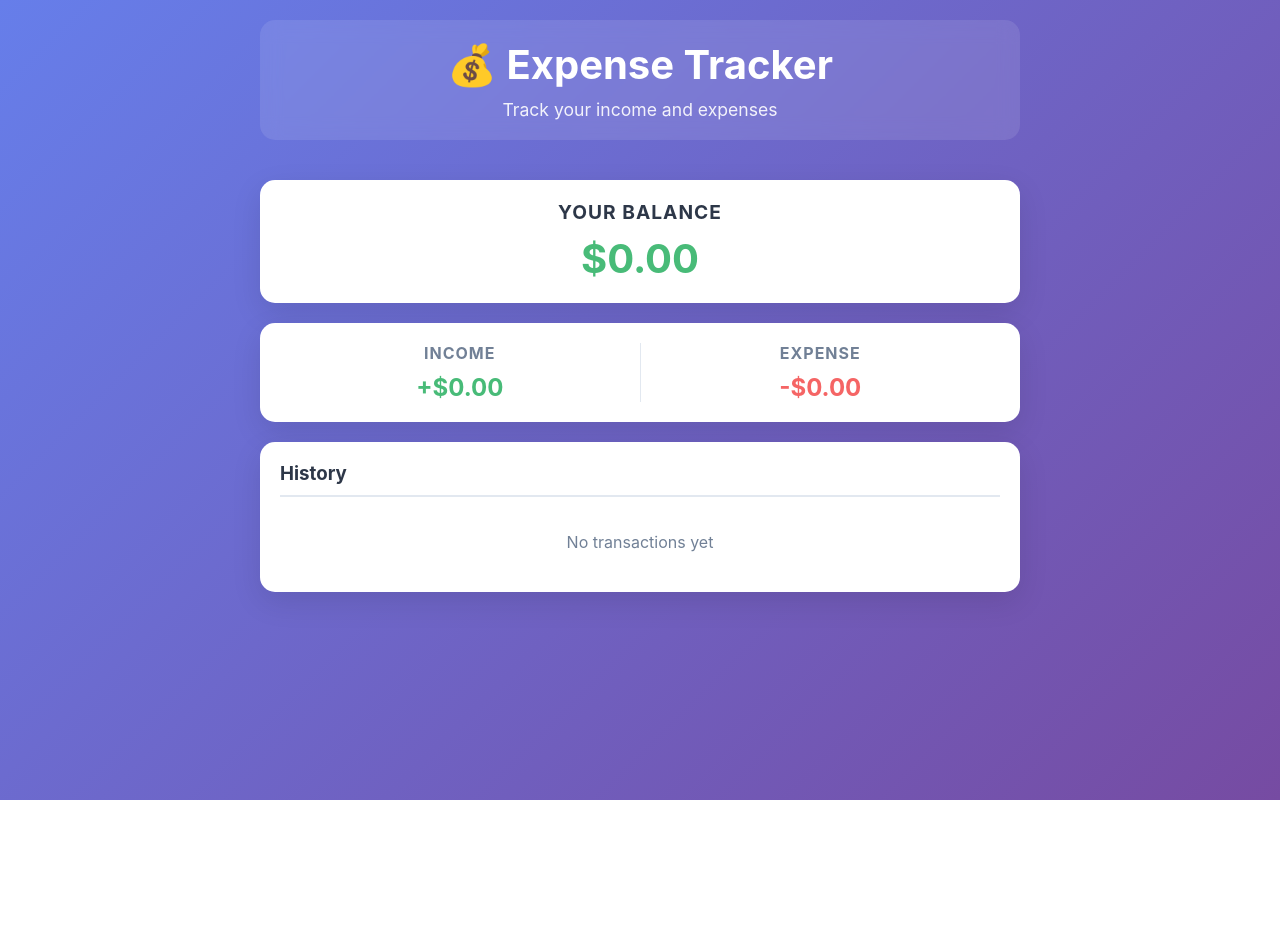
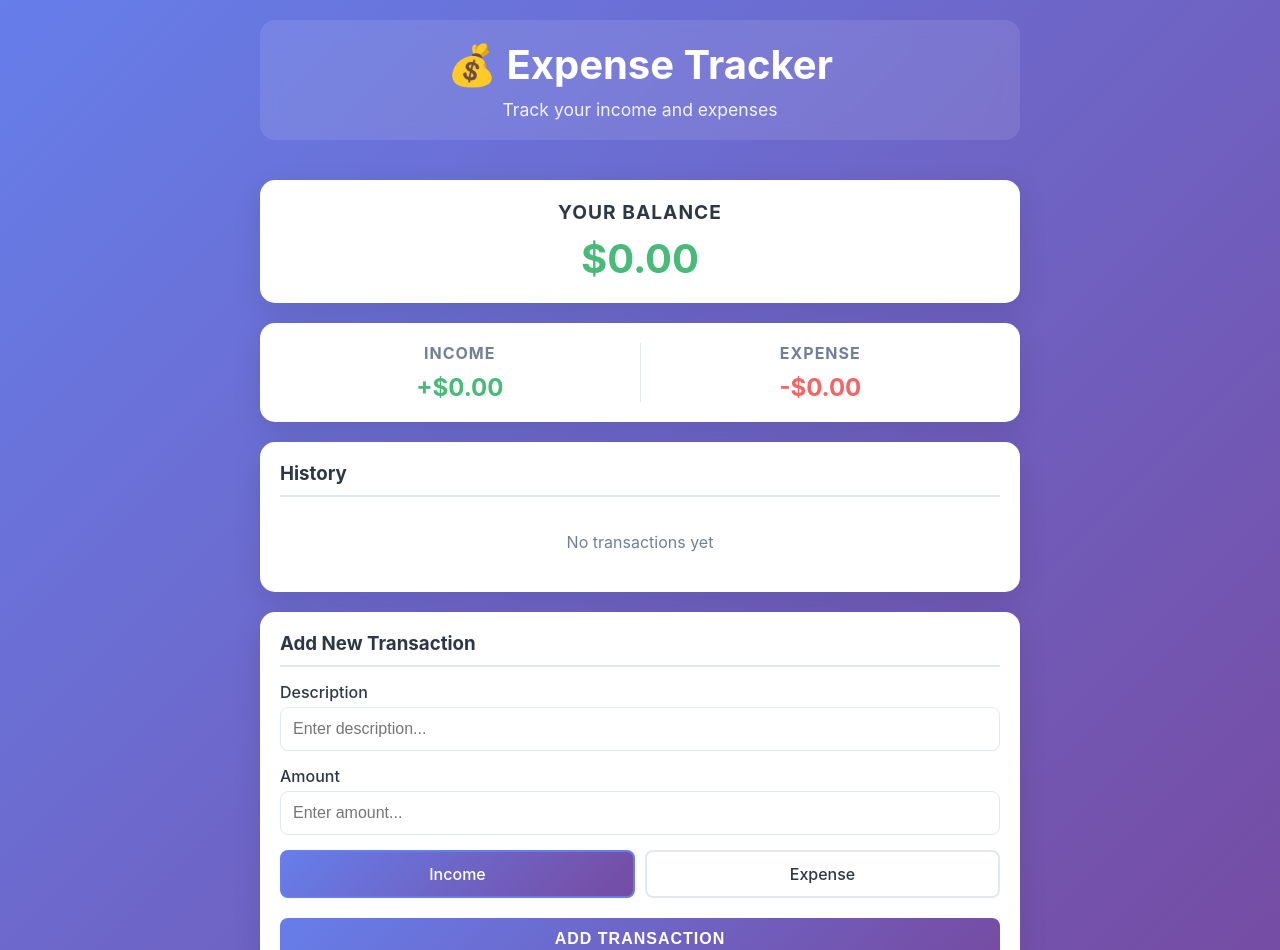
Before and after one commit to Bhagi2001/Expense-Tracker-App, a React (Vite) app in the folder Expense-Tracker-App/: page / in a window 1280 px wide. Shown: the top 950 px of the page. Before the commit the page ends 800 px from the top, so only its background shows below. Built offline with nearby package versions, Linux system fonts and the light colour scheme.

Commit message:
Add AddTransaction component

```diff
--- a/Expense-Tracker-App/src/App.jsx
+++ b/Expense-Tracker-App/src/App.jsx
@@ -3,6 +3,7 @@ import Header from './components/Header/Header'
 import Balance from './components/Balance/Balance'
 import IncomeExpenses from './components/IncomeExpenses/IncomeExpenses'
 import TransactionList from './components/TransactionList/TransactionList'
+import AddTransaction from './components/AddTransaction/AddTransaction'
 
 function App() {
   return (
@@ -11,6 +12,7 @@ function App() {
       <Balance transactions={[]} />
       <IncomeExpenses transactions={[]} />
       <TransactionList transactions={[]} deleteTransaction={() => {}} />
+      <AddTransaction addTransaction={() => {}} />
     </div>
   )
 }
--- /dev/null
+++ b/Expense-Tracker-App/src/components/AddTransaction/AddTransaction.css
@@ -0,0 +1,91 @@
+.add-transaction-container {
+  background: white;
+  padding: 20px;
+  border-radius: 15px;
+  box-shadow: 0 10px 30px rgba(0, 0, 0, 0.1);
+}
+
+.add-transaction-container h3 {
+  color: var(--text-dark);
+  margin-bottom: 15px;
+  padding-bottom: 10px;
+  border-bottom: 2px solid var(--border-color);
+}
+
+.form-control {
+  margin-bottom: 15px;
+}
+
+.form-control label {
+  display: block;
+  color: var(--text-dark);
+  margin-bottom: 5px;
+  font-weight: 500;
+}
+
+.form-control input {
+  width: 100%;
+  padding: 12px;
+  border: 1px solid var(--border-color);
+  border-radius: 8px;
+  font-size: 16px;
+  transition: all 0.3s ease;
+}
+
+.form-control input:focus {
+  outline: none;
+  border-color: var(--primary-color);
+  box-shadow: 0 0 0 3px rgba(102, 126, 234, 0.1);
+}
+
+.type-selector {
+  display: flex;
+  gap: 10px;
+  margin-bottom: 20px;
+}
+
+.type-option {
+  flex: 1;
+  padding: 12px;
+  border: 2px solid var(--border-color);
+  border-radius: 8px;
+  text-align: center;
+  cursor: pointer;
+  transition: all 0.3s ease;
+  color: var(--text-dark);
+  font-weight: 500;
+}
+
+.type-option input[type="radio"] {
+  display: none;
+}
+
+.type-option.selected {
+  background: linear-gradient(135deg, #667eea 0%, #764ba2 100%);
+  color: white;
+  border-color: var(--primary-color);
+}
+
+.btn {
+  width: 100%;
+  padding: 12px;
+  background: linear-gradient(135deg, #667eea 0%, #764ba2 100%);
+  color: white;
+  border: none;
+  border-radius: 8px;
+  font-size: 16px;
+  font-weight: bold;
+  cursor: pointer;
+  transition: all 0.3s ease;
+  text-transform: uppercase;
+  letter-spacing: 1px;
+}
+
+.btn:hover {
+  transform: translateY(-2px);
+  box-shadow: 0 5px 15px rgba(102, 126, 234, 0.4);
+}
+
+.btn:active {
+  transform: translateY(0);
+}
--- /dev/null
+++ b/Expense-Tracker-App/src/components/AddTransaction/AddTransaction.jsx
@@ -0,0 +1,80 @@
+import { useState } from 'react'
+import './AddTransaction.css'
+
+const AddTransaction = ({ addTransaction }) => {
+  const [text, setText] = useState('')
+  const [amount, setAmount] = useState('')
+  const [type, setType] = useState('income')
+
+  const onSubmit = (e) => {
+    e.preventDefault()
+
+    if (!text.trim() || !amount) {
+      alert('Please enter transaction details')
+      return
+    }
+
+    const newTransaction = {
+      id: Math.floor(Math.random() * 100000000),
+      text,
+      amount: type === 'expense' ? -Math.abs(+amount) : +amount
+    }
+
+    addTransaction(newTransaction)
+    setText('')
+    setAmount('')
+    setType('income')
+  }
+
+  return (
+    <div className="add-transaction-container">
+      <h3>Add New Transaction</h3>
+      <form onSubmit={onSubmit}>
+        <div className="form-control">
+          <label htmlFor="text">Description</label>
+          <input
+            type="text"
+            value={text}
+            onChange={(e) => setText(e.target.value)}
+            placeholder="Enter description..."
+          />
+        </div>
+        <div className="form-control">
+          <label htmlFor="amount">Amount</label>
+          <input
+            type="number"
+            value={amount}
+            onChange={(e) => setAmount(e.target.value)}
+            placeholder="Enter amount..."
+            step="0.01"
+          />
+        </div>
+        <div className="type-selector">
+          <label className={`type-option ${type === 'income' ? 'selected' : ''}`}>
+            <input
+              type="radio"
+              name="type"
+              value="income"
+              checked={type === 'income'}
+              onChange={(e) => setType(e.target.value)}
+            />
+            Income
+          </label>
+          <label className={`type-option ${type === 'expense' ? 'selected' : ''}`}>
+            <input
+              type="radio"
+              name="type"
+              value="expense"
+              checked={type === 'expense'}
+              onChange={(e) => setType(e.target.value)}
+            />
+            Expense
+          </label>
+        </div>
+        <button className="btn">Add Transaction</button>
+      </form>
+    </div>
+  )
+}
+
+export default AddTransaction
```
